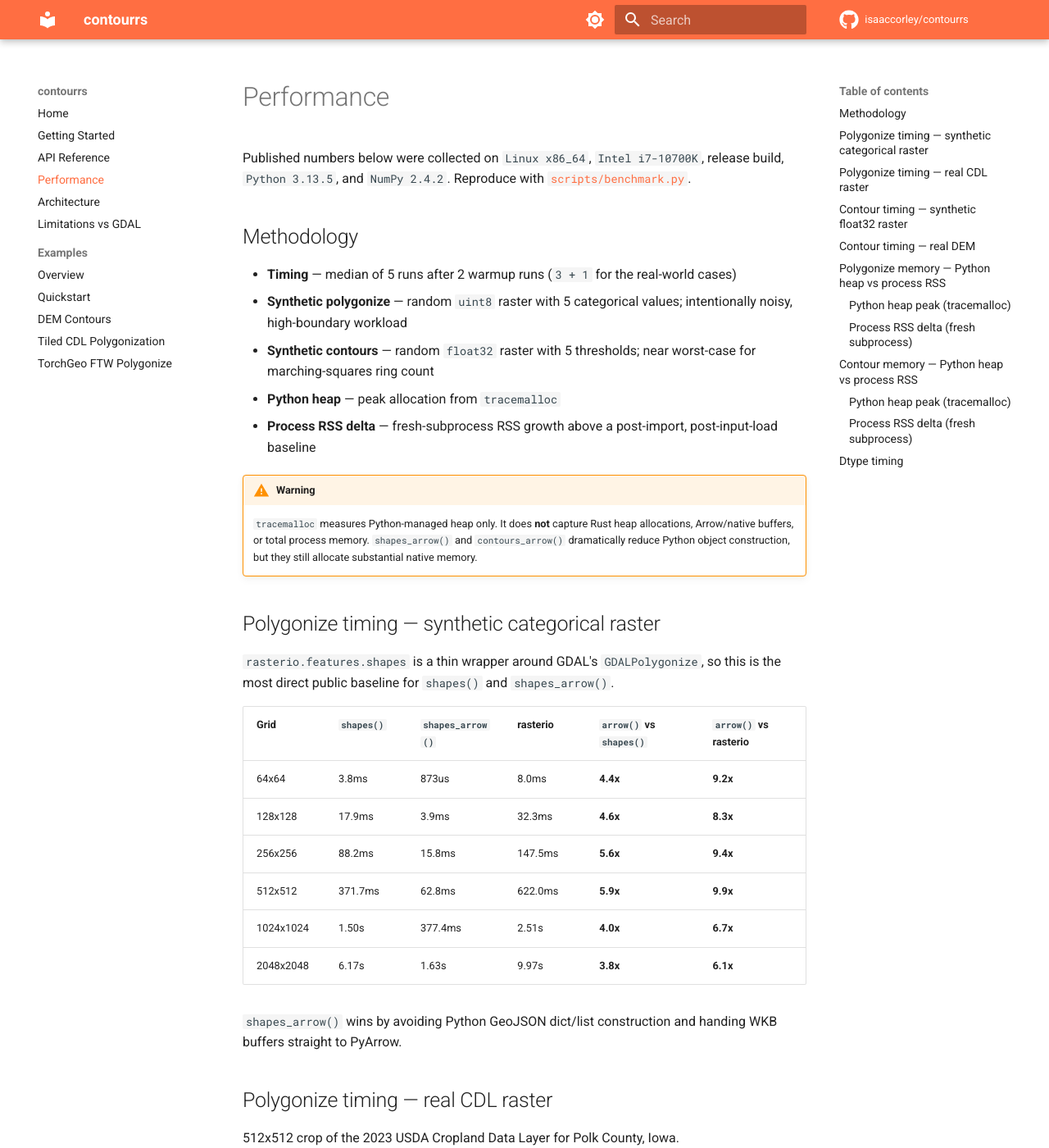
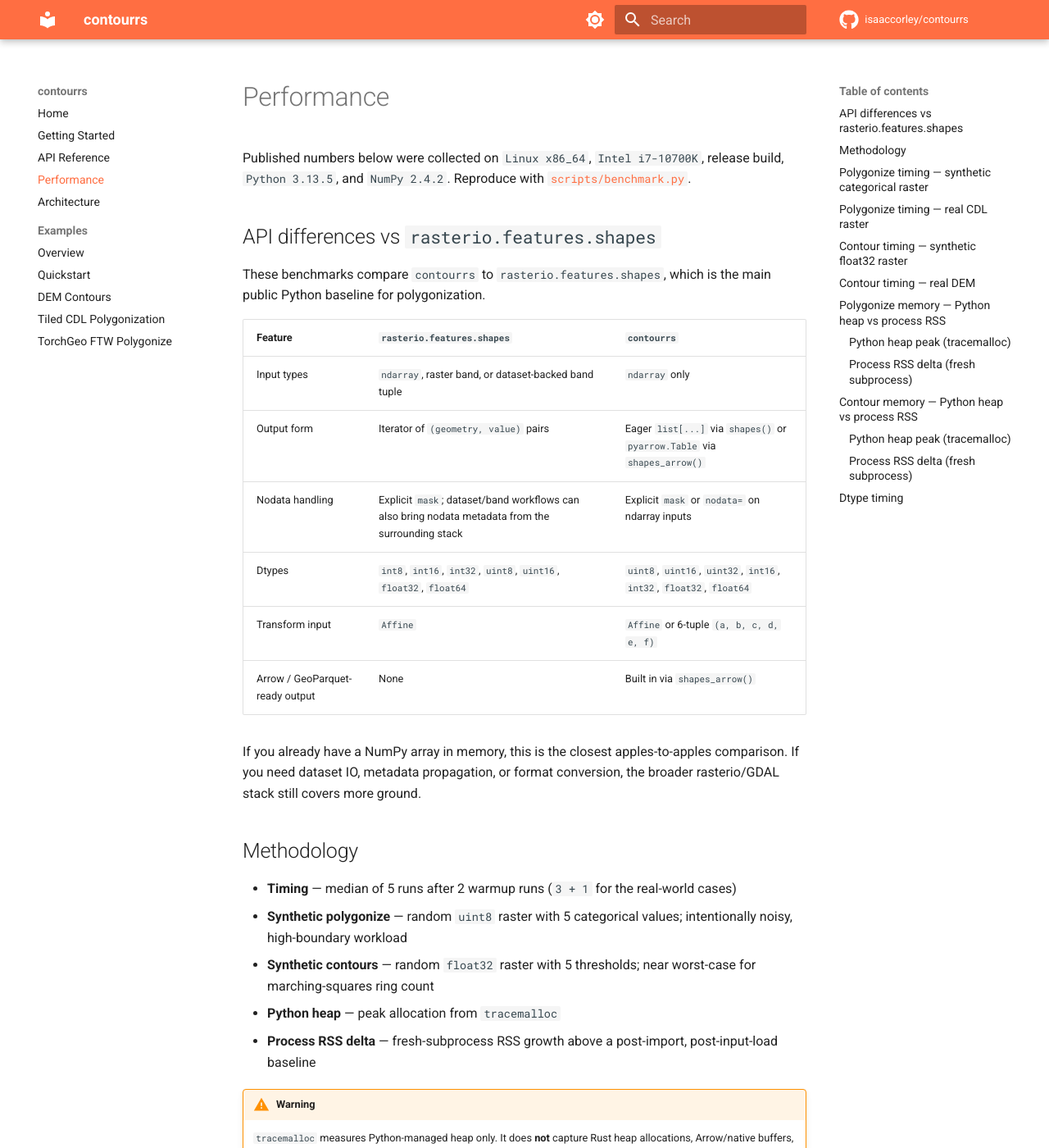
Before and after one commit to isaaccorley/contourrs, an MkDocs documentation site: the page built from docs/performance.md, in a window 1280 px wide and 1400 px high. Shown: the whole window at 82% size. Built offline with MkDocs 1.6.1 and Material for MkDocs 9.7.7, drawn with Linux system fonts in a browser that asks for light colours; comment, search, counter and statistics services are not loaded; some of the changed text lies outside the part shown.

Commit message:
docs: clarify rasterio comparison, drop overclaims, add API diff table (#20)
* docs: clarify rasterio comparison, drop overclaims, add API diff table

* style: cargo fmt line-wrap in contour.rs

```diff
--- a/docs/performance.md
+++ b/docs/performance.md
@@ -1,6 +1,21 @@
 # Performance
 
 Published numbers below were collected on `Linux x86_64`, `Intel i7-10700K`, release build, `Python 3.13.5`, and `NumPy 2.4.2`. Reproduce with [`scripts/benchmark.py`](https://github.com/isaaccorley/contourrs/blob/main/scripts/benchmark.py).
+
+## API differences vs `rasterio.features.shapes`
+
+These benchmarks compare `contourrs` to `rasterio.features.shapes`, which is the main public Python baseline for polygonization.
+
+| Feature | `rasterio.features.shapes` | `contourrs` |
+|---|---|---|
+| Input types | `ndarray`, raster band, or dataset-backed band tuple | `ndarray` only |
+| Output form | Iterator of `(geometry, value)` pairs | Eager `list[...]` via `shapes()` or `pyarrow.Table` via `shapes_arrow()` |
+| Nodata handling | Explicit `mask`; dataset/band workflows can also bring nodata metadata from the surrounding stack | Explicit `mask` or `nodata=` on ndarray inputs |
+| Dtypes | `int8`, `int16`, `int32`, `uint8`, `uint16`, `float32`, `float64` | `uint8`, `uint16`, `uint32`, `int16`, `int32`, `float32`, `float64` |
+| Transform input | `Affine` | `Affine` or 6-tuple `(a, b, c, d, e, f)` |
+| Arrow / GeoParquet-ready output | None | Built in via `shapes_arrow()` |
+
+If you already have a NumPy array in memory, this is the closest apples-to-apples comparison. If you need dataset IO, metadata propagation, or format conversion, the broader rasterio/GDAL stack still covers more ground.
 
 ## Methodology
 
@@ -15,7 +30,7 @@ Published numbers below were collected on `Linux x86_64`, `Intel i7-10700K`, rel
 
 ## Polygonize timing — synthetic categorical raster
 
-`rasterio.features.shapes` is a thin wrapper around GDAL's `GDALPolygonize`, so this is the most direct public baseline for `shapes()` and `shapes_arrow()`.
+`rasterio.features.shapes` is the main public Python baseline for `shapes()` and `shapes_arrow()`. Internally it wraps GDAL's polygonize path, but the numbers here are intended as an apples-to-apples Python API comparison.
 
 | Grid | `shapes()` | `shapes_arrow()` | rasterio | `arrow()` vs `shapes()` | `arrow()` vs rasterio |
 |---|---|---|---|---|---|
--- a/mkdocs.yml
+++ b/mkdocs.yml
@@ -49,7 +49,6 @@ nav:
   - API Reference: api.md
   - Performance: performance.md
   - Architecture: architecture.md
-  - Limitations vs GDAL: limitations.md
   - Examples:
       - Overview: examples.md
       - Quickstart: tutorials/quickstart.md
```
Also changed, not shown: README.md (+8 -3 lines), docs/api.md (+1 -1 lines), docs/index.md (+2 -2 lines), docs/limitations.md (deleted, +0 -37 lines), 1 other file.
